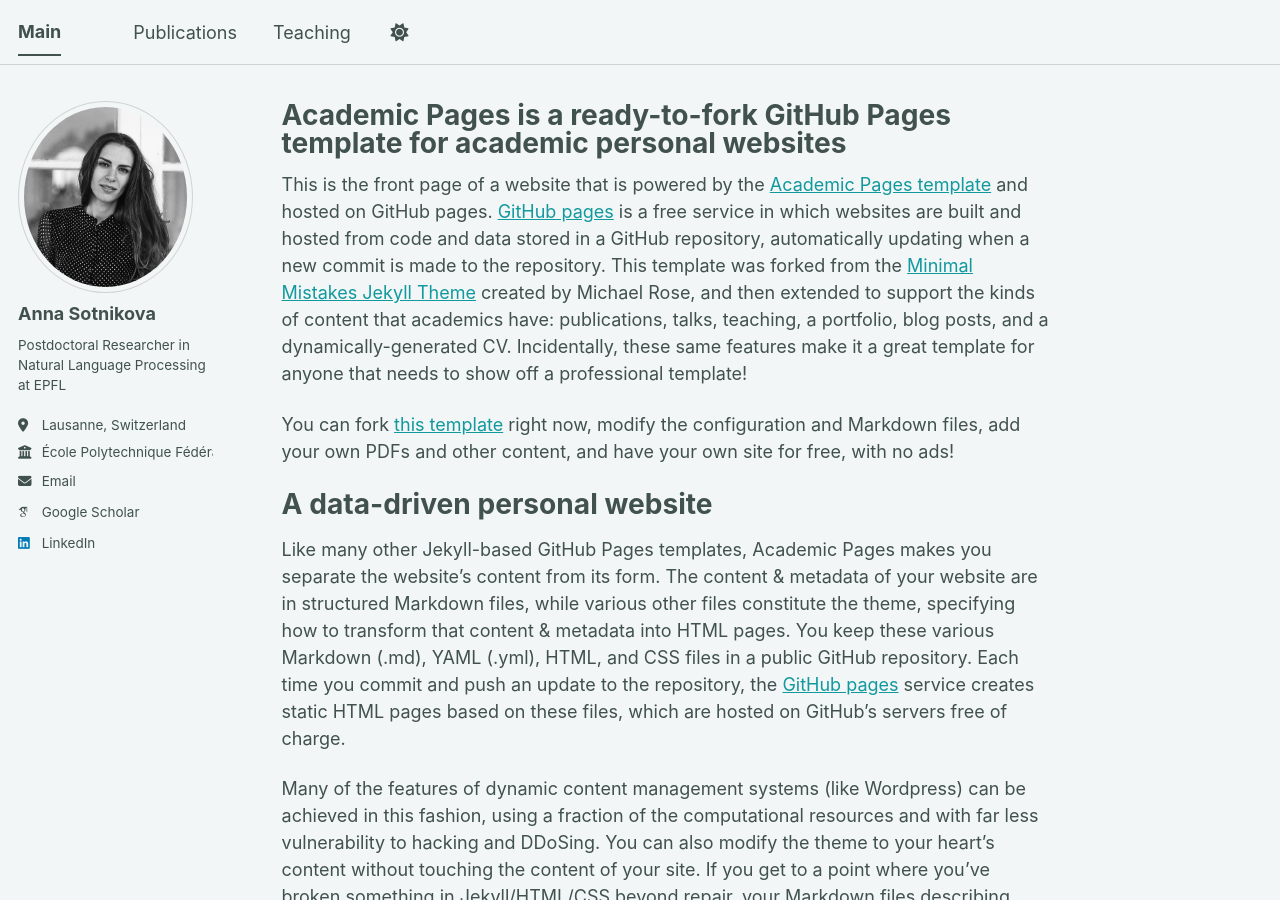
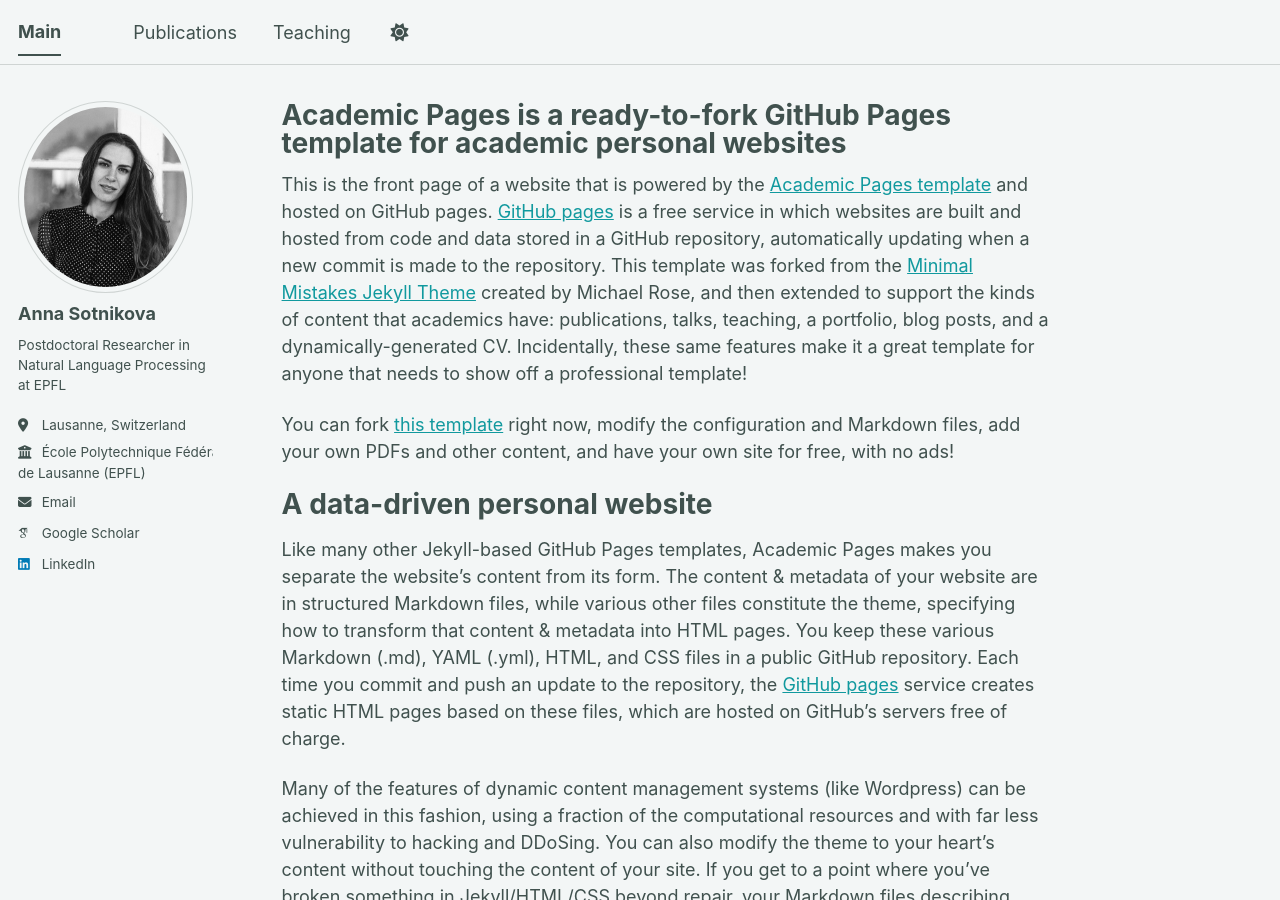
Before and after one commit to AnnaSou/annasou.github.io, a Jekyll site: the page built from _pages/about.md, in a window 1280 px wide and 900 px high. Built offline with Jekyll 4.4.1, drawn with Linux system fonts in a browser that asks for light colours; some web fonts are replaced; a script bundle is joined from its source files by our own code; library files that are not in the unit come from our copies.

```diff
--- a/_config.yml
+++ b/_config.yml
@@ -28,7 +28,7 @@ author:
   pronouns         : # example: "she/her"
   bio              : "Postdoctoral Researcher in Natural Language Processing at EPFL"
   location         : "Lausanne, Switzerland"
-  employer         : "École Polytechnique Fédérale // de Lausanne (EPFL)"
+  employer         : "École Polytechnique Fédérale <br> de Lausanne (EPFL)"
   uri              : # URL
   email            : "anna.sotnikova@epfl.ch"
 
```
